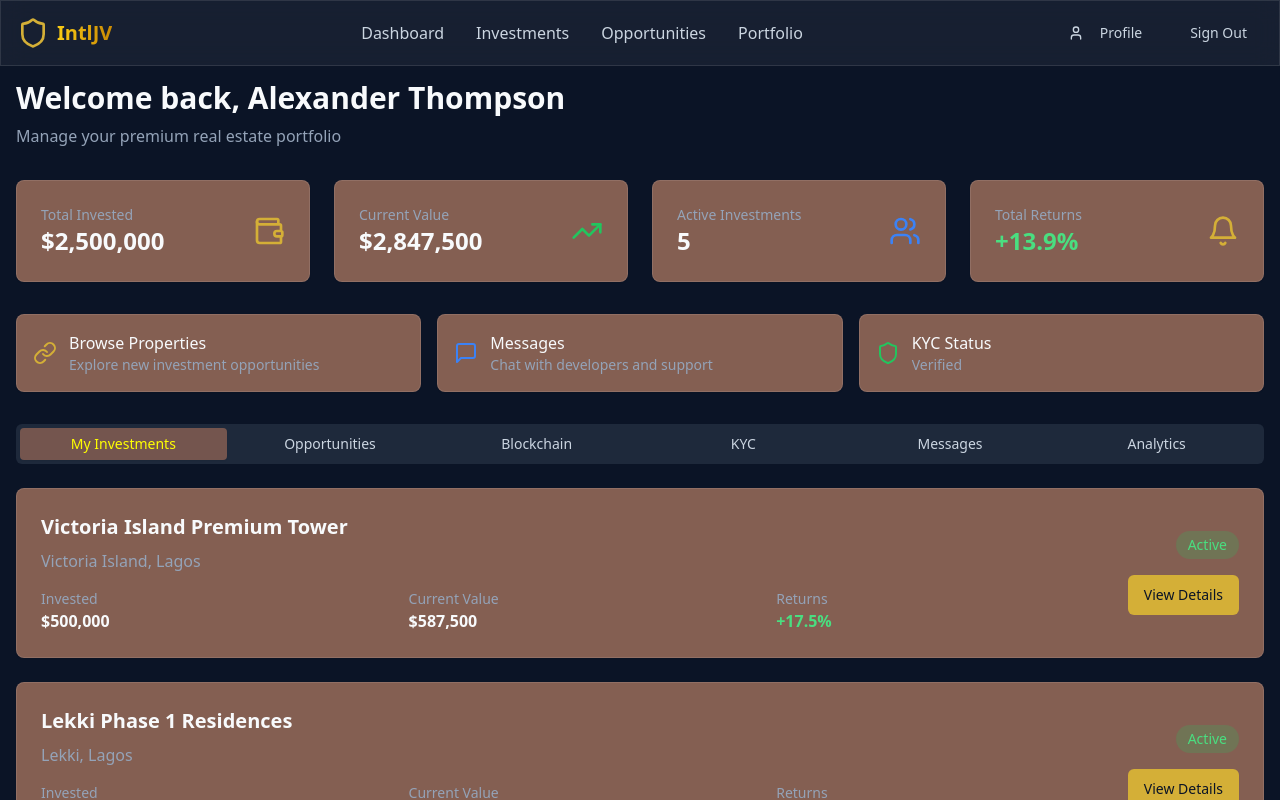
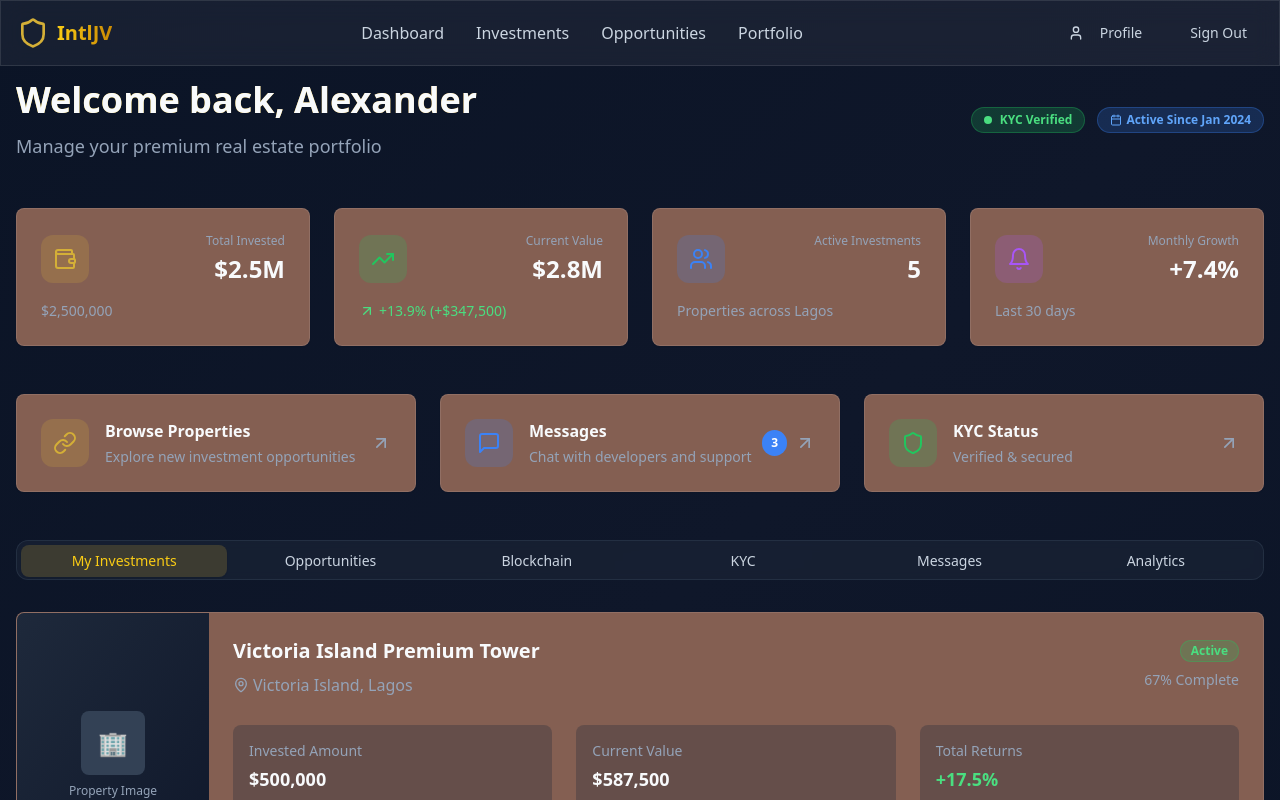
Before and after one commit to futurelicense/intl-jv, a React (Vite) app: page /dashboard in a window 1280 px wide. Shown: the top 800 px of the page. Built offline with nearby package versions, Linux system fonts and the light colour scheme.

Commit message:
Refactor: Improve Dashboard UI
Enhanced the Dashboard's visual appeal with a more modern and refined design. Applied updated styling, layout adjustments, and component integration to improve user experience.

```diff
--- a/src/pages/Dashboard.tsx
+++ b/src/pages/Dashboard.tsx
@@ -1,3 +1,4 @@
+
 import { useState } from 'react';
 import Header from '@/components/Header';
 import BlockchainTracker from '@/components/BlockchainTracker';
@@ -7,7 +8,8 @@ import PortfolioChart from '@/components/PortfolioChart';
 import { Button } from '@/components/ui/button';
 import { Card } from '@/components/ui/card';
 import { Tabs, TabsContent, TabsList, TabsTrigger } from '@/components/ui/tabs';
-import { TrendingUp, Wallet, Users, Bell, MessageSquare, Shield, Link as LinkIcon } from 'lucide-react';
+import { Badge } from '@/components/ui/badge';
+import { TrendingUp, Wallet, Users, Bell, MessageSquare, Shield, Link as LinkIcon, ArrowUpRight, Calendar, MapPin, Star } from 'lucide-react';
 import { Link, useNavigate } from 'react-router-dom';
 
 const Dashboard = () => {
@@ -19,7 +21,7 @@ const Dashboard = () => {
     currentValue: 2847500,
     activeInvestments: 5,
     returns: 13.9,
-    kycStatus: 'verified' // verified, pending, rejected
+    kycStatus: 'verified'
   });
 
   const investments = [
@@ -30,7 +32,9 @@ const Dashboard = () => {
       invested: 500000,
       currentValue: 587500,
       returns: 17.5,
-      status: 'Active'
+      status: 'Active',
+      image: '/placeholder.svg',
+      completion: 67
     },
     {
       id: 2,
@@ -39,7 +43,9 @@ const Dashboard = () => {
       invested: 750000,
       currentValue: 862500,
       returns: 15.0,
-      status: 'Active'
+      status: 'Active',
+      image: '/placeholder.svg',
+      completion: 85
     }
   ];
 
@@ -51,7 +57,9 @@ const Dashboard = () => {
       minInvestment: 250000,
       expectedReturns: 18.5,
       timeline: '24 months',
-      verified: true
+      verified: true,
+      image: '/placeholder.svg',
+      rating: 4.8
     },
     {
       id: 4,
@@ -60,7 +68,9 @@ const Dashboard = () => {
       minInvestment: 1000000,
       expectedReturns: 22.0,
       timeline: '36 months',
-      verified: true
+      verified: true,
+      image: '/placeholder.svg',
+      rating: 4.9
     }
   ];
 
@@ -73,161 +83,242 @@ const Dashboard = () => {
   };
 
   return (
-    <div className="min-h-screen bg-navy-950">
+    <div className="min-h-screen bg-gradient-to-br from-navy-950 via-navy-900 to-navy-950">
       <Header />
 
       <div className="container mx-auto px-4 pt-20 pb-12">
-        <div className="mb-8">
-          <h1 className="text-3xl font-bold text-slate-50 mb-2">
-            Welcome back, {user.name}
+        {/* Welcome Section */}
+        <div className="mb-12">
+          <div className="flex items-center justify-between mb-6">
+            <div>
+              <h1 className="text-4xl font-bold text-slate-50 mb-3 gradient-text">
+                Welcome back, {user.name.split(' ')[0]}
               </h1>
-          <p className="text-slate-400">
+              <p className="text-slate-400 text-lg">
                 Manage your premium real estate portfolio
               </p>
             </div>
+            <div className="hidden md:flex items-center space-x-3">
+              <Badge className="bg-green-500/20 text-green-400 border-green-500/30 px-3 py-1">
+                <div className="w-2 h-2 bg-green-400 rounded-full mr-2"></div>
+                KYC Verified
+              </Badge>
+              <Badge className="bg-blue-500/20 text-blue-400 border-blue-500/30 px-3 py-1">
+                <Calendar className="w-3 h-3 mr-1" />
+                Active Since Jan 2024
+              </Badge>
+            </div>
+          </div>
+        </div>
 
-        {/* Stats Overview */}
-        <div className="grid grid-cols-1 md:grid-cols-4 gap-6 mb-8">
-          <Card className="glass-effect p-6">
-            <div className="flex items-center justify-between">
-              <div>
-                <p className="text-slate-400 text-sm">Total Invested</p>
-                <p className="text-2xl font-bold text-slate-50">
+        {/* Enhanced Stats Overview */}
+        <div className="grid grid-cols-1 md:grid-cols-2 lg:grid-cols-4 gap-6 mb-12">
+          <Card className="glass-effect p-6 hover:bg-white/10 transition-all duration-300 group">
+            <div className="flex items-center justify-between mb-4">
+              <div className="p-3 bg-gold-500/20 rounded-xl">
+                <Wallet className="h-6 w-6 text-gold-500" />
+              </div>
+              <div className="text-right">
+                <div className="text-xs text-slate-400 mb-1">Total Invested</div>
+                <div className="text-2xl font-bold text-slate-50">
+                  ${(user.totalInvested / 1000000).toFixed(1)}M
+                </div>
+              </div>
+            </div>
+            <div className="text-sm text-slate-400">
               ${user.totalInvested.toLocaleString()}
-                </p>
-              </div>
-              <Wallet className="h-8 w-8 text-gold-500" />
             </div>
           </Card>
 
-          <Card className="glass-effect p-6">
-            <div className="flex items-center justify-between">
-              <div>
-                <p className="text-slate-400 text-sm">Current Value</p>
-                <p className="text-2xl font-bold text-slate-50">
-                  ${user.currentValue.toLocaleString()}
-                </p>
+          <Card className="glass-effect p-6 hover:bg-white/10 transition-all duration-300 group">
+            <div className="flex items-center justify-between mb-4">
+              <div className="p-3 bg-green-500/20 rounded-xl">
+                <TrendingUp className="h-6 w-6 text-green-500" />
               </div>
-              <TrendingUp className="h-8 w-8 text-green-500" />
+              <div className="text-right">
+                <div className="text-xs text-slate-400 mb-1">Current Value</div>
+                <div className="text-2xl font-bold text-slate-50">
+                  ${(user.currentValue / 1000000).toFixed(1)}M
+                </div>
+              </div>
+            </div>
+            <div className="flex items-center text-sm text-green-400">
+              <ArrowUpRight className="w-4 h-4 mr-1" />
+              +{user.returns}% (+${(user.currentValue - user.totalInvested).toLocaleString()})
             </div>
           </Card>
 
-          <Card className="glass-effect p-6">
-            <div className="flex items-center justify-between">
-              <div>
-                <p className="text-slate-400 text-sm">Active Investments</p>
-                <p className="text-2xl font-bold text-slate-50">
+          <Card className="glass-effect p-6 hover:bg-white/10 transition-all duration-300 group">
+            <div className="flex items-center justify-between mb-4">
+              <div className="p-3 bg-blue-500/20 rounded-xl">
+                <Users className="h-6 w-6 text-blue-500" />
+              </div>
+              <div className="text-right">
+                <div className="text-xs text-slate-400 mb-1">Active Investments</div>
+                <div className="text-2xl font-bold text-slate-50">
                   {user.activeInvestments}
-                </p>
                 </div>
-              <Users className="h-8 w-8 text-blue-500" />
+              </div>
+            </div>
+            <div className="text-sm text-slate-400">
+              Properties across Lagos
             </div>
           </Card>
 
-          <Card className="glass-effect p-6">
-            <div className="flex items-center justify-between">
-              <div>
-                <p className="text-slate-400 text-sm">Total Returns</p>
-                <p className="text-2xl font-bold text-green-400">
-                  +{user.returns}%
-                </p>
+          <Card className="glass-effect p-6 hover:bg-white/10 transition-all duration-300 group">
+            <div className="flex items-center justify-between mb-4">
+              <div className="p-3 bg-purple-500/20 rounded-xl">
+                <Bell className="h-6 w-6 text-purple-500" />
               </div>
-              <Bell className="h-8 w-8 text-gold-500" />
+              <div className="text-right">
+                <div className="text-xs text-slate-400 mb-1">Monthly Growth</div>
+                <div className="text-2xl font-bold text-slate-50">
+                  +7.4%
+                </div>
+              </div>
+            </div>
+            <div className="text-sm text-slate-400">
+              Last 30 days
             </div>
           </Card>
         </div>
 
-        {/* Quick Actions */}
-        <div className="grid grid-cols-1 md:grid-cols-3 gap-4 mb-8">
+        {/* Enhanced Quick Actions */}
+        <div className="grid grid-cols-1 md:grid-cols-3 gap-6 mb-12">
           <Link to="/properties">
-            <Card className="glass-effect p-4 hover:bg-white/10 transition-colors cursor-pointer">
-              <div className="flex items-center space-x-3">
+            <Card className="glass-effect p-6 hover:bg-white/10 transition-all duration-300 cursor-pointer group">
+              <div className="flex items-center justify-between">
+                <div className="flex items-center space-x-4">
+                  <div className="p-3 bg-gold-500/20 rounded-xl group-hover:bg-gold-500/30 transition-colors">
                     <LinkIcon className="h-6 w-6 text-gold-500" />
+                  </div>
                   <div>
-                  <h3 className="font-medium text-slate-50">Browse Properties</h3>
+                    <h3 className="font-semibold text-slate-50 mb-1">Browse Properties</h3>
                     <p className="text-sm text-slate-400">Explore new investment opportunities</p>
                   </div>
+                </div>
+                <ArrowUpRight className="h-5 w-5 text-slate-400 group-hover:text-gold-400 transition-colors" />
               </div>
             </Card>
           </Link>
 
-          <Card className="glass-effect p-4 hover:bg-white/10 transition-colors cursor-pointer">
-            <div className="flex items-center space-x-3">
+          <Card className="glass-effect p-6 hover:bg-white/10 transition-all duration-300 cursor-pointer group">
+            <div className="flex items-center justify-between">
+              <div className="flex items-center space-x-4">
+                <div className="p-3 bg-blue-500/20 rounded-xl group-hover:bg-blue-500/30 transition-colors">
                   <MessageSquare className="h-6 w-6 text-blue-500" />
+                </div>
                 <div>
-                <h3 className="font-medium text-slate-50">Messages</h3>
+                  <h3 className="font-semibold text-slate-50 mb-1">Messages</h3>
                   <p className="text-sm text-slate-400">Chat with developers and support</p>
+                </div>
+              </div>
+              <div className="flex items-center space-x-2">
+                <Badge className="bg-blue-500 text-white text-xs px-2 py-1">3</Badge>
+                <ArrowUpRight className="h-5 w-5 text-slate-400 group-hover:text-blue-400 transition-colors" />
               </div>
             </div>
           </Card>
 
-          <Card className="glass-effect p-4 hover:bg-white/10 transition-colors cursor-pointer">
-            <div className="flex items-center space-x-3">
+          <Card className="glass-effect p-6 hover:bg-white/10 transition-all duration-300 cursor-pointer group">
+            <div className="flex items-center justify-between">
+              <div className="flex items-center space-x-4">
+                <div className="p-3 bg-green-500/20 rounded-xl group-hover:bg-green-500/30 transition-colors">
                   <Shield className="h-6 w-6 text-green-500" />
+                </div>
                 <div>
-                <h3 className="font-medium text-slate-50">KYC Status</h3>
-                <p className="text-sm text-slate-400">
-                  {user.kycStatus === 'verified' ? 'Verified' : 'Complete verification'}
-                </p>
+                  <h3 className="font-semibold text-slate-50 mb-1">KYC Status</h3>
+                  <p className="text-sm text-slate-400">Verified & secured</p>
                 </div>
+              </div>
+              <ArrowUpRight className="h-5 w-5 text-slate-400 group-hover:text-green-400 transition-colors" />
             </div>
           </Card>
         </div>
 
-        {/* Main Content */}
+        {/* Enhanced Tabs */}
         <Tabs defaultValue="investments" className="w-full">
-          <TabsList className="grid w-full grid-cols-6 bg-navy-800">
-            <TabsTrigger value="investments" className="text-slate-300">My Investments</TabsTrigger>
-            <TabsTrigger value="opportunities" className="text-slate-300">Opportunities</TabsTrigger>
-            <TabsTrigger value="blockchain" className="text-slate-300">Blockchain</TabsTrigger>
-            <TabsTrigger value="kyc" className="text-slate-300">KYC</TabsTrigger>
-            <TabsTrigger value="messages" className="text-slate-300">Messages</TabsTrigger>
-            <TabsTrigger value="portfolio" className="text-slate-300">Analytics</TabsTrigger>
+          <TabsList className="grid w-full grid-cols-6 bg-navy-800/50 backdrop-blur-sm border border-navy-700/50 rounded-xl p-1">
+            <TabsTrigger value="investments" className="text-slate-300 data-[state=active]:bg-gold-500/20 data-[state=active]:text-gold-400 rounded-lg">My Investments</TabsTrigger>
+            <TabsTrigger value="opportunities" className="text-slate-300 data-[state=active]:bg-gold-500/20 data-[state=active]:text-gold-400 rounded-lg">Opportunities</TabsTrigger>
+            <TabsTrigger value="blockchain" className="text-slate-300 data-[state=active]:bg-gold-500/20 data-[state=active]:text-gold-400 rounded-lg">Blockchain</TabsTrigger>
+            <TabsTrigger value="kyc" className="text-slate-300 data-[state=active]:bg-gold-500/20 data-[state=active]:text-gold-400 rounded-lg">KYC</TabsTrigger>
+            <TabsTrigger value="messages" className="text-slate-300 data-[state=active]:bg-gold-500/20 data-[state=active]:text-gold-400 rounded-lg">Messages</TabsTrigger>
+            <TabsTrigger value="portfolio" className="text-slate-300 data-[state=active]:bg-gold-500/20 data-[state=active]:text-gold-400 rounded-lg">Analytics</TabsTrigger>
           </TabsList>
 
-          <TabsContent value="investments" className="mt-6">
-            <div className="grid gap-6">
+          <TabsContent value="investments" className="mt-8">
+            <div className="grid gap-8">
               {investments.map((investment) => (
-                <Card key={investment.id} className="glass-effect p-6">
-                  <div className="flex items-center justify-between">
-                    <div className="flex-1">
+                <Card key={investment.id} className="glass-effect overflow-hidden hover:bg-white/5 transition-all duration-300">
+                  <div className="flex flex-col lg:flex-row">
+                    <div className="lg:w-48 h-48 lg:h-auto bg-gradient-to-br from-navy-800 to-navy-900 flex items-center justify-center">
+                      <div className="text-slate-400 text-center">
+                        <div className="w-16 h-16 bg-navy-700 rounded-lg mx-auto mb-2 flex items-center justify-center">
+                          <span className="text-2xl">🏢</span>
+                        </div>
+                        <p className="text-xs">Property Image</p>
+                      </div>
+                    </div>
+
+                    <div className="flex-1 p-6">
+                      <div className="flex items-start justify-between mb-4">
+                        <div>
                           <h3 className="text-xl font-semibold text-slate-50 mb-2">
                             {investment.name}
                           </h3>
-                      <p className="text-slate-400 mb-4">{investment.location}</p>
+                          <div className="flex items-center text-slate-400 mb-3">
+                            <MapPin className="w-4 h-4 mr-1" />
+                            {investment.location}
+                          </div>
+                        </div>
+                        <div className="text-right">
+                          <Badge className="bg-green-500/20 text-green-400 border-green-500/30 mb-2">
+                            {investment.status}
+                          </Badge>
+                          <div className="text-sm text-slate-400">
+                            {investment.completion}% Complete
+                          </div>
+                        </div>
+                      </div>
 
-                      <div className="grid grid-cols-3 gap-4">
-                        <div>
-                          <p className="text-slate-400 text-sm">Invested</p>
-                          <p className="text-slate-50 font-semibold">
+                      <div className="grid grid-cols-1 md:grid-cols-3 gap-6 mb-6">
+                        <div className="bg-navy-800/30 rounded-lg p-4">
+                          <p className="text-slate-400 text-sm mb-1">Invested Amount</p>
+                          <p className="text-slate-50 font-semibold text-lg">
                             ${investment.invested.toLocaleString()}
                           </p>
                         </div>
-                        <div>
-                          <p className="text-slate-400 text-sm">Current Value</p>
-                          <p className="text-slate-50 font-semibold">
+                        <div className="bg-navy-800/30 rounded-lg p-4">
+                          <p className="text-slate-400 text-sm mb-1">Current Value</p>
+                          <p className="text-slate-50 font-semibold text-lg">
                             ${investment.currentValue.toLocaleString()}
                           </p>
                         </div>
-                        <div>
-                          <p className="text-slate-400 text-sm">Returns</p>
-                          <p className="text-green-400 font-semibold">
+                        <div className="bg-navy-800/30 rounded-lg p-4">
+                          <p className="text-slate-400 text-sm mb-1">Total Returns</p>
+                          <p className="text-green-400 font-semibold text-lg">
                             +{investment.returns}%
                           </p>
                         </div>
                       </div>
+
+                      <div className="flex items-center justify-between">
+                        <div className="flex items-center space-x-2">
+                          <div className="w-full bg-navy-700 rounded-full h-2 max-w-[200px]">
+                            <div
+                              className="bg-gradient-to-r from-gold-500 to-gold-400 h-2 rounded-full"
+                              style={{ width: `${investment.completion}%` }}
+                            ></div>
                           </div>
-
-                    <div className="text-right">
-                      <span className="inline-block px-3 py-1 bg-green-500/20 text-green-400 rounded-full text-sm mb-4">
-                        {investment.status}
-                      </span>
-                      <div>
+                          <span className="text-sm text-slate-400">{investment.completion}%</span>
+                        </div>
                         <Button
-                          className="bg-gold-500 hover:bg-gold-600 text-navy-950"
+                          className="bg-gradient-to-r from-gold-500 to-gold-400 hover:from-gold-600 hover:to-gold-500 text-navy-950 font-medium px-6"
                           onClick={() => handleViewDetails(investment.id)}
                         >
                           View Details
+                          <ArrowUpRight className="ml-2 h-4 w-4" />
                         </Button>
                       </div>
                     </div>
@@ -237,53 +328,75 @@ const Dashboard = () => {
             </div>
           </TabsContent>
 
-          <TabsContent value="opportunities" className="mt-6">
-            <div className="grid gap-6">
+          <TabsContent value="opportunities" className="mt-8">
+            <div className="grid gap-8">
               {opportunities.map((opportunity) => (
-                <Card key={opportunity.id} className="glass-effect p-6">
-                  <div className="flex items-center justify-between">
-                    <div className="flex-1">
-                      <div className="flex items-center gap-2 mb-2">
+                <Card key={opportunity.id} className="glass-effect overflow-hidden hover:bg-white/5 transition-all duration-300">
+                  <div className="flex flex-col lg:flex-row">
+                    <div className="lg:w-48 h-48 lg:h-auto bg-gradient-to-br from-navy-800 to-navy-900 flex items-center justify-center">
+                      <div className="text-slate-400 text-center">
+                        <div className="w-16 h-16 bg-navy-700 rounded-lg mx-auto mb-2 flex items-center justify-center">
+                          <span className="text-2xl">🏗️</span>
+                        </div>
+                        <p className="text-xs">Development</p>
+                      </div>
+                    </div>
+
+                    <div className="flex-1 p-6">
+                      <div className="flex items-start justify-between mb-4">
+                        <div>
+                          <div className="flex items-center gap-3 mb-2">
                             <h3 className="text-xl font-semibold text-slate-50">
                               {opportunity.name}
                             </h3>
                             {opportunity.verified && (
-                          <span className="inline-block px-2 py-1 bg-gold-500/20 text-gold-400 rounded text-xs">
-                            Verified
-                          </span>
+                              <Badge className="bg-gold-500/20 text-gold-400 border-gold-500/30 text-xs px-2 py-1">
+                                ✓ Verified
+                              </Badge>
                             )}
                           </div>
-                      <p className="text-slate-400 mb-4">{opportunity.location}</p>
+                          <div className="flex items-center text-slate-400 mb-2">
+                            <MapPin className="w-4 h-4 mr-1" />
+                            {opportunity.location}
+                          </div>
+                          <div className="flex items-center text-slate-400">
+                            <Star className="w-4 h-4 mr-1 text-gold-400" />
+                            <span className="text-gold-400">{opportunity.rating}</span>
+                            <span className="ml-1">rating</span>
+                          </div>
+                        </div>
+                      </div>
 
-                      <div className="grid grid-cols-3 gap-4">
-                        <div>
-                          <p className="text-slate-400 text-sm">Min. Investment</p>
-                          <p className="text-slate-50 font-semibold">
+                      <div className="grid grid-cols-1 md:grid-cols-3 gap-6 mb-6">
+                        <div className="bg-navy-800/30 rounded-lg p-4">
+                          <p className="text-slate-400 text-sm mb-1">Min. Investment</p>
+                          <p className="text-slate-50 font-semibold text-lg">
                             ${opportunity.minInvestment.toLocaleString()}
                           </p>
                         </div>
-                        <div>
-                          <p className="text-slate-400 text-sm">Expected Returns</p>
-                          <p className="text-green-400 font-semibold">
+                        <div className="bg-navy-800/30 rounded-lg p-4">
+                          <p className="text-slate-400 text-sm mb-1">Expected Returns</p>
+                          <p className="text-green-400 font-semibold text-lg">
                             {opportunity.expectedReturns}%
                           </p>
                         </div>
-                        <div>
-                          <p className="text-slate-400 text-sm">Timeline</p>
-                          <p className="text-slate-50 font-semibold">
+                        <div className="bg-navy-800/30 rounded-lg p-4">
+                          <p className="text-slate-400 text-sm mb-1">Timeline</p>
+                          <p className="text-slate-50 font-semibold text-lg">
                             {opportunity.timeline}
                           </p>
                         </div>
                       </div>
-                    </div>
 
-                    <div className="text-right">
+                      <div className="flex items-center justify-end">
                         <Button
-                        className="bg-gold-500 hover:bg-gold-600 text-navy-950"
+                          className="bg-gradient-to-r from-gold-500 to-gold-400 hover:from-gold-600 hover:to-gold-500 text-navy-950 font-medium px-6"
                           onClick={() => handleInvestNow(opportunity.id)}
                         >
                           Invest Now
+                          <ArrowUpRight className="ml-2 h-4 w-4" />
                         </Button>
+                      </div>
                     </div>
                   </div>
                 </Card>
@@ -291,19 +404,19 @@ const Dashboard = () => {
             </div>
           </TabsContent>
 
-          <TabsContent value="blockchain" className="mt-6">
+          <TabsContent value="blockchain" className="mt-8">
             <BlockchainTracker />
           </TabsContent>
 
-          <TabsContent value="kyc" className="mt-6">
+          <TabsContent value="kyc" className="mt-8">
             <KYCVerification />
           </TabsContent>
 
-          <TabsContent value="messages" className="mt-6">
+          <TabsContent value="messages" className="mt-8">
             <MessagingSystem />
           </TabsContent>
 
-          <TabsContent value="portfolio" className="mt-6">
+          <TabsContent value="portfolio" className="mt-8">
             <PortfolioChart />
           </TabsContent>
         </Tabs>
```
Lines whose indentation alone changed are shown as unchanged.
